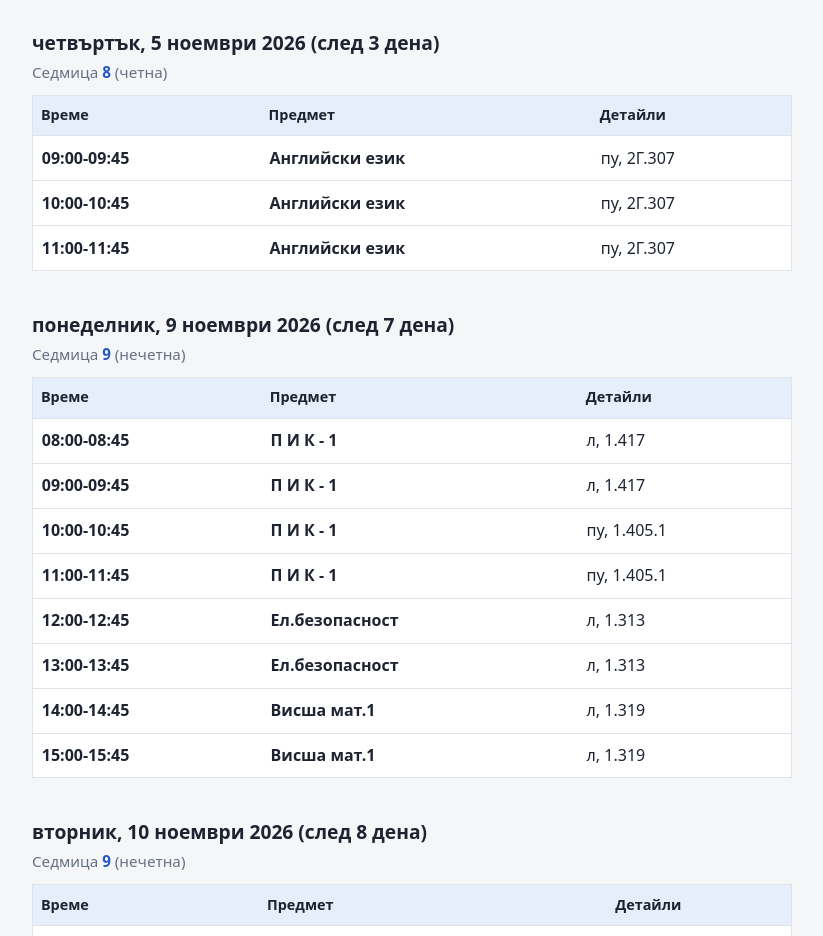
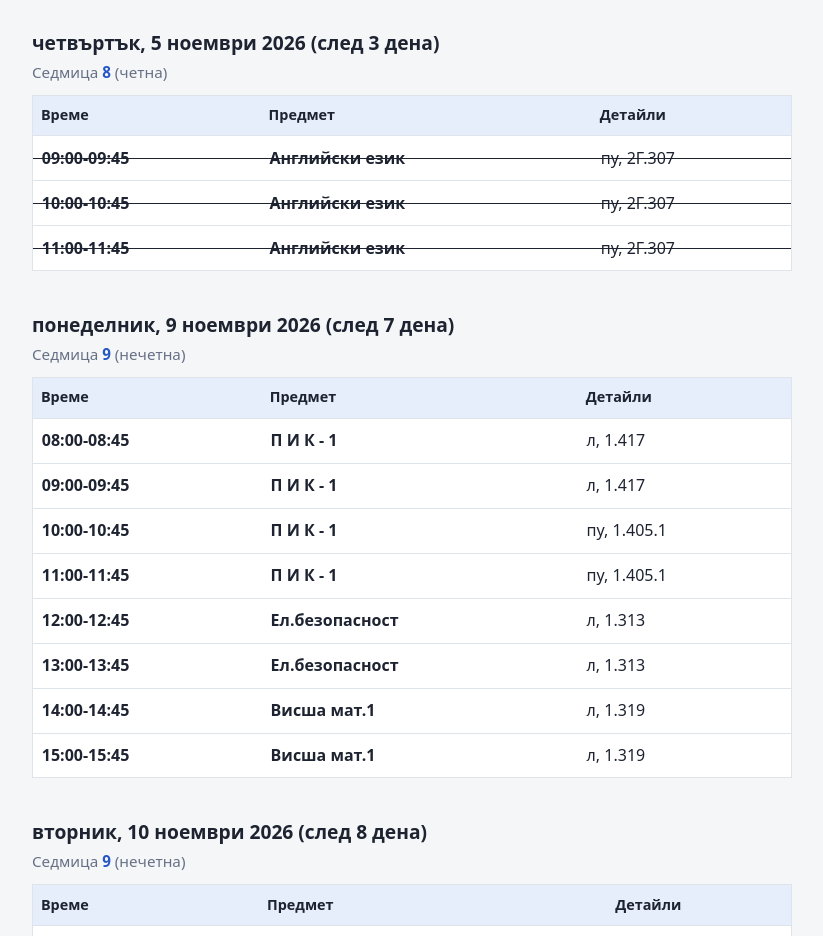
Before and after one commit to hellgames1/kua, a plain HTML site: page index.html in a window 1280 px wide. Shown: the part 980-1916 px from the top of the page, without its empty margins (228-1051 px from the left). Drawn offline with Linux system fonts and the light colour scheme.

Commit message:
Update index.html

```diff
--- a/index.html
+++ b/index.html
@@ -359,6 +359,9 @@ const CORRECTIONS = [
   { date: "2026-11-10", hour: 11, title: "", details: "" },
   { date: "2026-11-11", hour: 10, title: "", details: "" },
   { date: "2026-11-11", hour: 11, title: "", details: "" },
+  { date: "2026-11-05", hour: 9, title: "", details: "" },
+  { date: "2026-11-05", hour: 10, title: "", details: "" },
+  { date: "2026-11-05", hour: 11, title: "", details: "" },
 ];
 
 /* ==========================================================================
```
